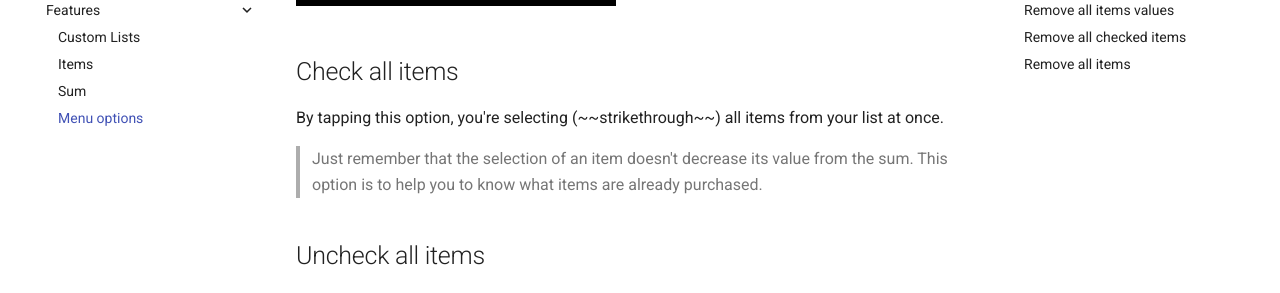
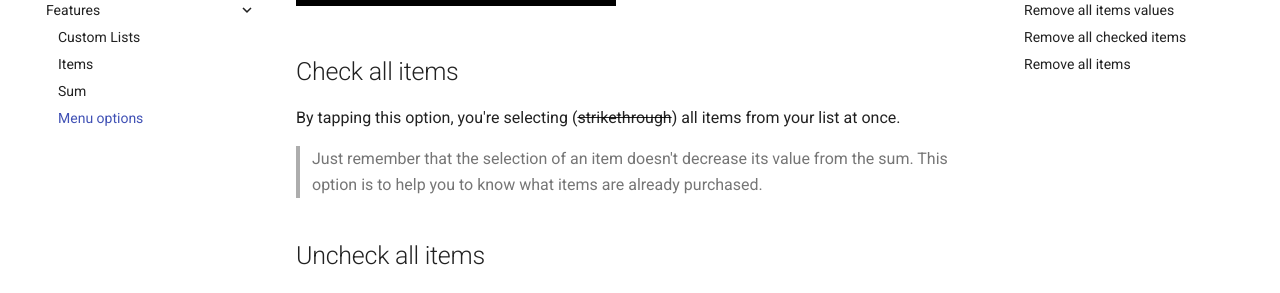
Before and after one commit to andreamussap/AFMussap-Tech-Shopping-List, an MkDocs documentation site: the page built from docs/menu_options.md, in a window 1280 px wide and 900 px high, scrolled down 807 px. Shown: the part 152-445 px from the top of the window. Built offline with MkDocs 1.6.1 and Material for MkDocs 9.7.7, drawn with Linux system fonts in a browser that asks for light colours; old or Windows-style settings are respelled for this version of MkDocs.

Commit message:
update files

```diff
--- a/mkdocs.yml
+++ b/mkdocs.yml
@@ -9,3 +9,6 @@ pages:
         - 'Menu options': 'menu_options.md'
 theme: material
 google_analytics: ['UA-45971598-3', 'auto']
+markdown_extensions:
+- pymdownx.tilde
+- admonition
```
Also changed, not shown: docs/total_amount.md (+1 -1 lines).
